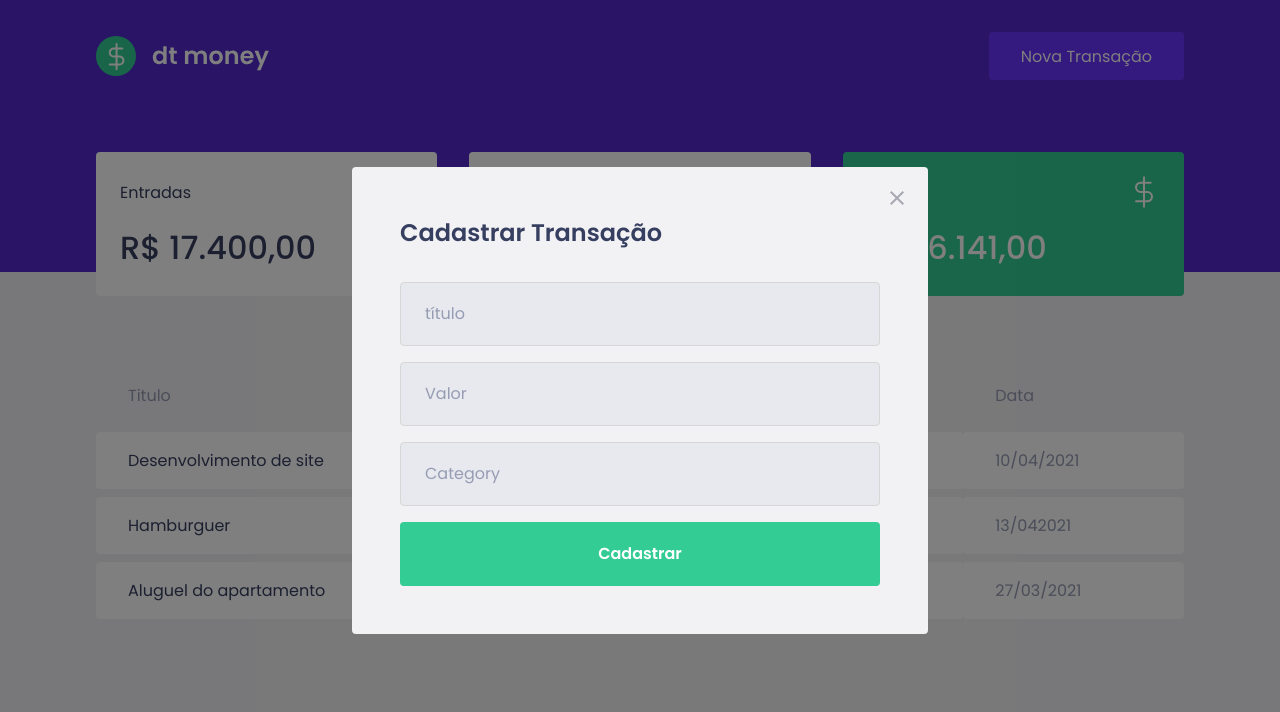
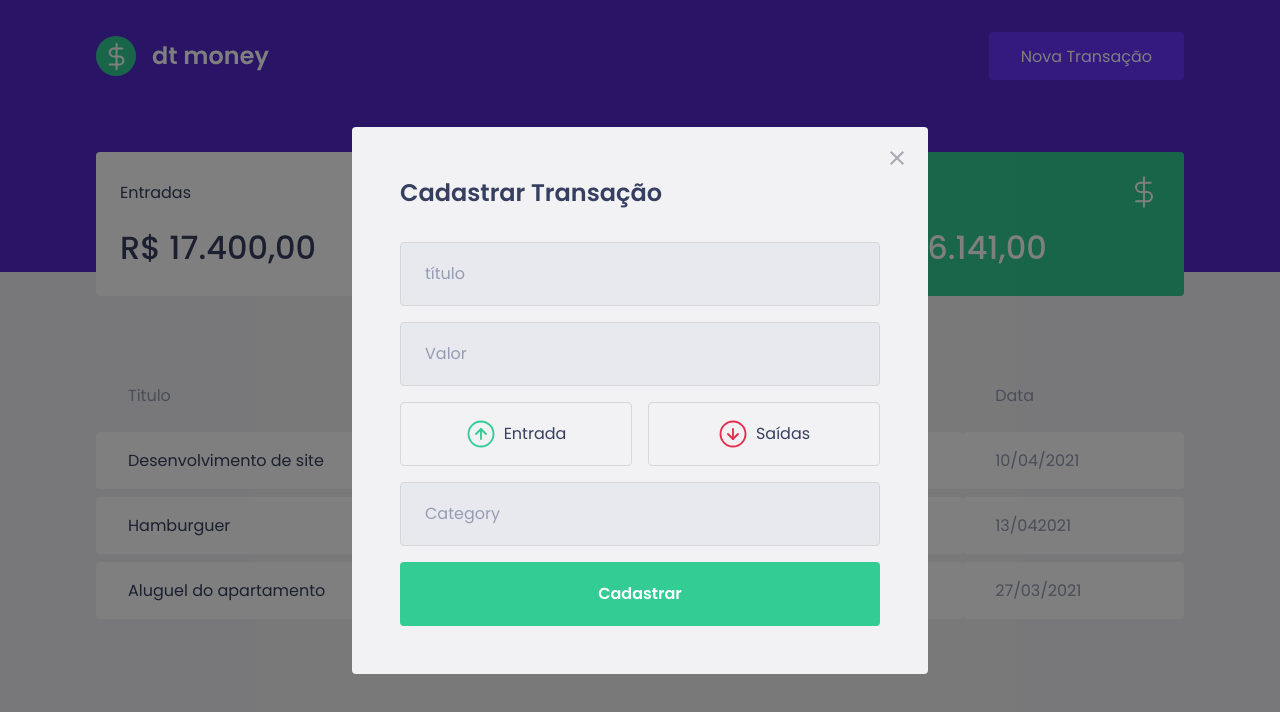
Before and after one commit to MikeFernando/DT-money, a React (Create React App) app: page / in a window 1280 px wide. Both pictures are taken after a click on the button "Nova Transação". Shown: the top 712 px of the page. Built offline with nearby package versions, Linux system fonts and the light colour scheme; no server answers; what miragejs would draw is missing.

Commit message:
Criando botões de Tipo

```diff
--- a/package.json
+++ b/package.json
@@ -11,6 +11,7 @@
     "@types/react": "^17.0.0",
     "@types/react-dom": "^17.0.0",
     "axios": "^0.21.1",
+    "polished": "^4.1.2",
     "react": "^17.0.2",
     "react-dom": "^17.0.2",
     "react-modal": "^3.13.1",
--- a/src/components/NewTransactionModal/index.tsx
+++ b/src/components/NewTransactionModal/index.tsx
@@ -1,8 +1,10 @@
 import Modal from 'react-modal';
 
 import closeImg from '../../assets/close.svg';
+import incomeImg from '../../assets/income.svg';
+import outcomeImg from '../../assets/outcome.svg';
 
-import { Container } from './styles';
+import { Container, TransactionTypeButton } from './styles';
 
 type NewTransactionModalProps = {
   isOpen: boolean;
@@ -26,6 +28,19 @@ export function NewTransactionModal({ isOpen, onRequestClose }: NewTransactionMo
 
         <input placeholder="título" />
         <input type="number" placeholder="Valor" />
+
+        <TransactionTypeButton>
+          <button type="button">
+            <img src={incomeImg} alt="Entrada" />
+            <span>Entrada</span>
+          </button>
+
+          <button type="button">
+            <img src={outcomeImg} alt="Saídas" />
+            <span>Saídas</span>
+          </button>
+        </TransactionTypeButton>
+
         <input type="text" placeholder="Category" />
 
         <button type="submit">Cadastrar</button>
--- a/src/components/NewTransactionModal/styles.ts
+++ b/src/components/NewTransactionModal/styles.ts
@@ -1,4 +1,5 @@
 import styled from "styled-components";
+import { darken } from 'polished';
 
 export const Container = styled.form`
   h2 {
@@ -47,3 +48,35 @@ export const Container = styled.form`
       }
     }
 `;
+
+export const TransactionTypeButton = styled.div`
+  display: grid;
+  grid-template-columns: 1fr 1fr;
+  gap: 1rem;
+
+  button {
+    display: flex;
+    align-items: center;
+    justify-content: center;
+
+    margin: 1rem 0;
+    font-size: 1rem;
+    padding: 1rem 0;
+    border-radius: 0.25rem;
+    border: 1px solid #d7d7d7;
+    background: transparent;
+    color: var(--text-title);
+
+    transition: border-color 0.2s;
+
+     &:hover {
+      border-color: ${darken(0.1, '#d7d7d7')};
+    }
+
+    img {
+      width: 30px;
+      height: 30px;
+      margin-right: 0.5rem;
+    }
+  }
+`;
```
Also changed, not shown: 1 other file (tests, documents, lock files or other folders).
